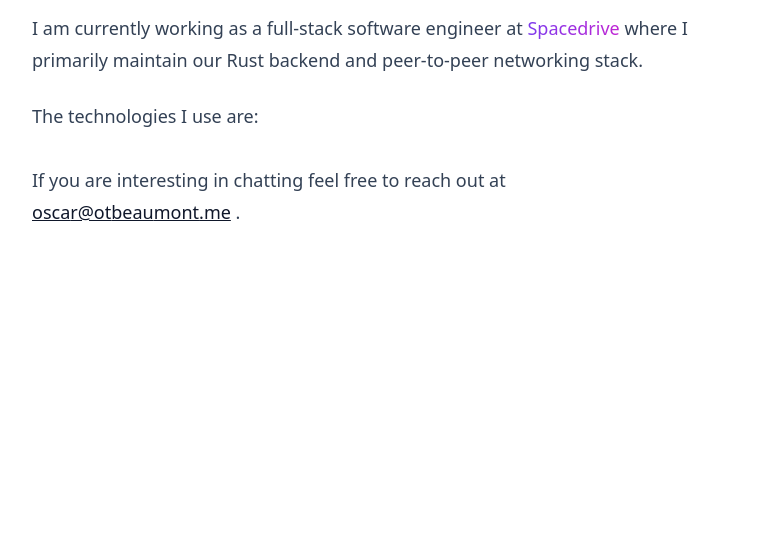
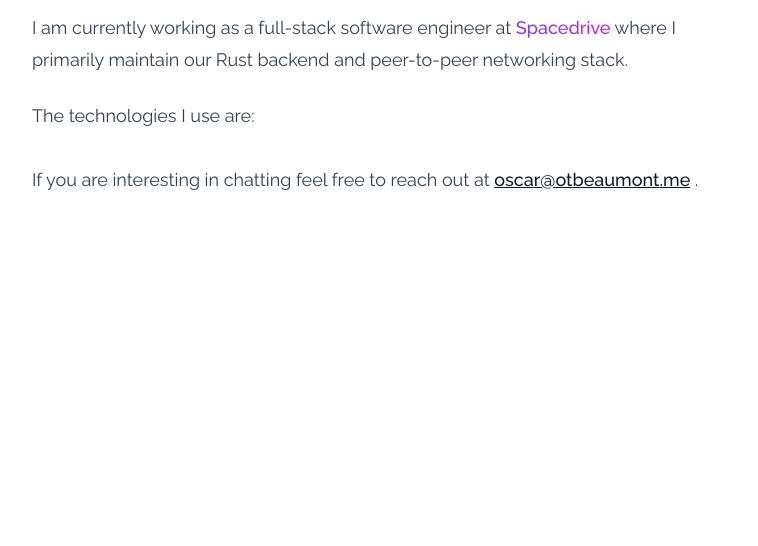
Before and after one commit to oscartbeaumont/website, an Astro site: page / in a window 1280 px wide. Shown: the part 254-800 px from the top of the page, without its empty margins (224-982 px from the left). Built offline with nearby package versions, Linux system fonts and the light colour scheme; Astro itself is replaced by a stand-in of ours.

Commit message:
Fix asset path + link font correctly

```diff
--- a/package.json
+++ b/package.json
@@ -10,7 +10,7 @@
     "typecheck": "tsc --noEmit"
   },
   "dependencies": {
-    "@fontsource-variable/inter": "^5.0.16",
+    "@fontsource-variable/raleway": "^5.0.17",
     "solid-js": "^1.8.7"
   },
   "devDependencies": {
--- a/src/layouts/Layout.astro
+++ b/src/layouts/Layout.astro
@@ -1,6 +1,7 @@
 ---
 import "../styles/global.css";
-import MeImage from "../../../public/assets/me.jpg";
+import "@fontsource-variable/raleway";
+import MeImage from "../../public/assets/me.jpg";
 
 let {
   frontmatter: { title, description, hidden },
@@ -30,12 +31,6 @@ if (!description || description === "")
       <meta property="og:type" content="website" />
       <meta property="og:url" content={Astro.site} />
       <meta property="og:image" content={MeImage.src} />
-
-      <link rel="preconnect" href="https://fonts.gstatic.com/" />
-      <link
-        href="https://fonts.googleapis.com/css?family=Raleway:400,600&display=swap"
-        rel="stylesheet"
-      />
     </head>
     <body class="h-full font-sans">
       <div class="mx-auto max-w-7xl px-4 sm:px-6 lg:px-8">
--- a/tailwind.config.js
+++ b/tailwind.config.js
@@ -1,3 +1,5 @@
+const defaultTheme = require("tailwindcss/defaultTheme");
+
 module.exports = {
   content: [
     "./public/**/*.html",
@@ -5,9 +7,8 @@ module.exports = {
   ],
   theme: {
     extend: {
-      screens: {
-        ttiny: "473px",
-        tiny: "530px",
+      fontFamily: {
+        sans: ["RalewayVariable", "Raleway", ...defaultTheme.fontFamily.sans],
       },
     },
   },
```
Also changed, not shown: pnpm-lock.yaml.
